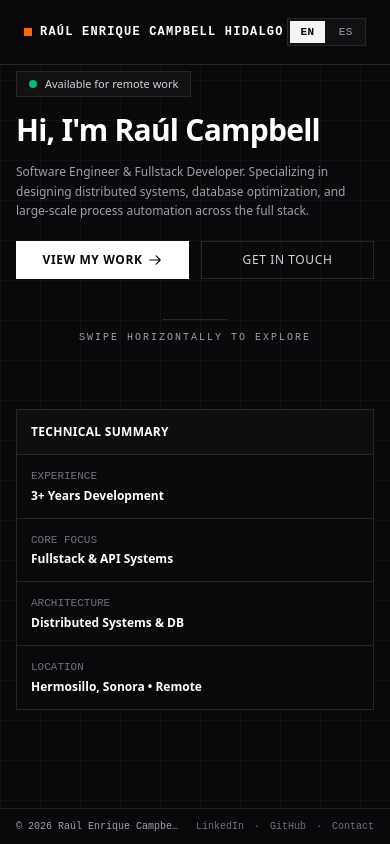
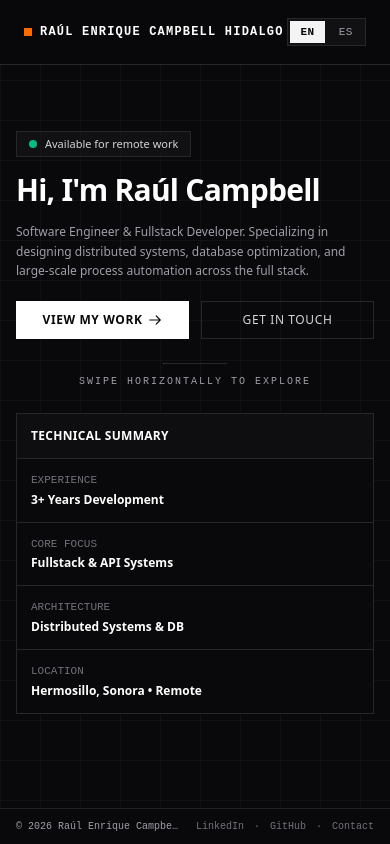
Before and after one commit to rech99/Portafolio, a Next.js app: page / in a window 390 px wide. Built offline with nearby package versions, Linux system fonts and the light colour scheme.

Commit message:
fix: adjust mobile spacing, section heading margins, and update skills translation to Adaptability

```diff
--- a/app/components/sections/About.tsx
+++ b/app/components/sections/About.tsx
@@ -15,6 +15,7 @@ export function About() {
         <SectionHeading number="01">{t.about.title}</SectionHeading>
 
         <SplitReveal
+          className="gap-3.5 sm:gap-6 lg:gap-12"
           left={
             <div className="space-y-3 sm:space-y-5 text-xs sm:text-sm md:text-base text-zinc-300 leading-relaxed font-normal">
               {t.about.content.map((paragraph, index) => (
--- a/app/components/sections/Hero.tsx
+++ b/app/components/sections/Hero.tsx
@@ -46,7 +46,7 @@ export function Hero() {
     >
       <div className="max-w-6xl mx-auto w-full my-auto">
 
-        <div className="grid grid-cols-1 lg:grid-cols-12 gap-12 lg:gap-8 items-center">
+        <div className="grid grid-cols-1 lg:grid-cols-12 gap-4 lg:gap-8 items-center">
 
           {/* Left Main Content (7 cols) - Slide in from Left */}
           <motion.div
@@ -100,7 +100,7 @@ export function Hero() {
               initial={{ opacity: 0 }}
               animate={{ opacity: 1 }}
               transition={{ delay: 0.5, duration: 0.5 }}
-              className="md:hidden pt-6 flex flex-col items-center justify-center gap-2.5 w-full text-center"
+              className="md:hidden pt-2 flex flex-col items-center justify-center gap-2.5 w-full text-center"
             >
               <div className="w-16 h-px bg-zinc-800 relative overflow-hidden">
                 <motion.div
@@ -127,7 +127,7 @@ export function Hero() {
             animate={{ opacity: 1, x: 0 }}
             transition={{ duration: 0.45, ease: [0.16, 1, 0.3, 1], delay: 0.15 }}
             style={{ willChange: 'transform, opacity', transform: 'translateZ(0)', backfaceVisibility: 'hidden' }}
-            className="lg:col-span-5 border border-zinc-800 bg-zinc-950 divide-y divide-zinc-800 text-xs mt-4 lg:mt-0"
+            className="lg:col-span-5 border border-zinc-800 bg-zinc-950 divide-y divide-zinc-800 text-xs mt-2 lg:mt-0"
           >
             <div className="p-3.5 sm:p-5 font-semibold text-white tracking-wide uppercase bg-zinc-900/40">
               {overviewTitle}
--- a/app/components/ui/PresentationDeck.tsx
+++ b/app/components/ui/PresentationDeck.tsx
@@ -220,8 +220,8 @@ export function PresentationDeck({ slides, footer }: PresentationDeckProps) {
             </AnimatePresence>
           </div>
 
-          {/* ── MOBILE: natural scroll, no fixed heights ────── */}
-          <div className="md:hidden w-full max-w-full overflow-x-clip no-scrollbar bg-zinc-950 bg-grid-pattern">
+          {/* ── MOBILE: natural scroll ────── */}
+          <div className="md:hidden w-full max-w-full overflow-x-clip no-scrollbar bg-zinc-950 bg-grid-pattern pt-16 pb-16 min-h-svh">
             <AnimatePresence mode="wait">
               <motion.div
                 key={slides[activeIndex].id}
@@ -230,9 +230,11 @@ export function PresentationDeck({ slides, footer }: PresentationDeckProps) {
                 exit={{ opacity: 0, x: -24 }}
                 transition={{ duration: 0.28, ease: [0.16, 1, 0.3, 1] }}
                 style={{ willChange: 'transform, opacity' }}
-                className="w-full min-h-[calc(100svh-4rem)] flex flex-col justify-center px-4 sm:px-6 py-8"
+                className="w-full min-h-[calc(100svh-8rem)] flex flex-col px-4 sm:px-6"
               >
-                {slides[activeIndex].component}
+                <div className="my-auto py-4">
+                  {slides[activeIndex].component}
+                </div>
               </motion.div>
             </AnimatePresence>
           </div>
--- a/app/components/ui/SectionHeading.tsx
+++ b/app/components/ui/SectionHeading.tsx
@@ -8,7 +8,7 @@ interface SectionHeadingProps {
 
 export function SectionHeading({ children, number, className = '' }: SectionHeadingProps) {
   return (
-    <div className={`mb-10 md:mb-12 border-b border-zinc-800 pb-4 flex items-end justify-between ${className}`}>
+    <div className={`mb-4 sm:mb-6 md:mb-10 border-b border-zinc-800 pb-3 sm:pb-4 flex items-end justify-between ${className}`}>
       <div className="flex items-center gap-3">
         {number && (
           <span className="font-mono text-xs text-orange-500 font-semibold tracking-wider uppercase">
--- a/app/lib/translations.ts
+++ b/app/lib/translations.ts
@@ -109,7 +109,7 @@ export const translations = {
         },
         {
           name: 'Languages & Skills',
-          items: ['Advanced English', 'Technical Leadership', 'Teamwork', 'Proactivity', 'Adaptability to Change']
+          items: ['Advanced English', 'Technical Leadership', 'Teamwork', 'Proactivity', 'Adaptability']
         }
       ],
     },
@@ -335,7 +335,7 @@ export const translations = {
         },
         {
           name: 'Idiomas & Habilidades',
-          items: ['Inglés avanzado', 'Liderazgo técnico', 'Trabajo en equipo', 'Proactividad', 'Adaptabilidad al cambio']
+          items: ['Inglés avanzado', 'Liderazgo técnico', 'Trabajo en equipo', 'Proactividad', 'Adaptabilidad']
         }
       ],
     },
```
